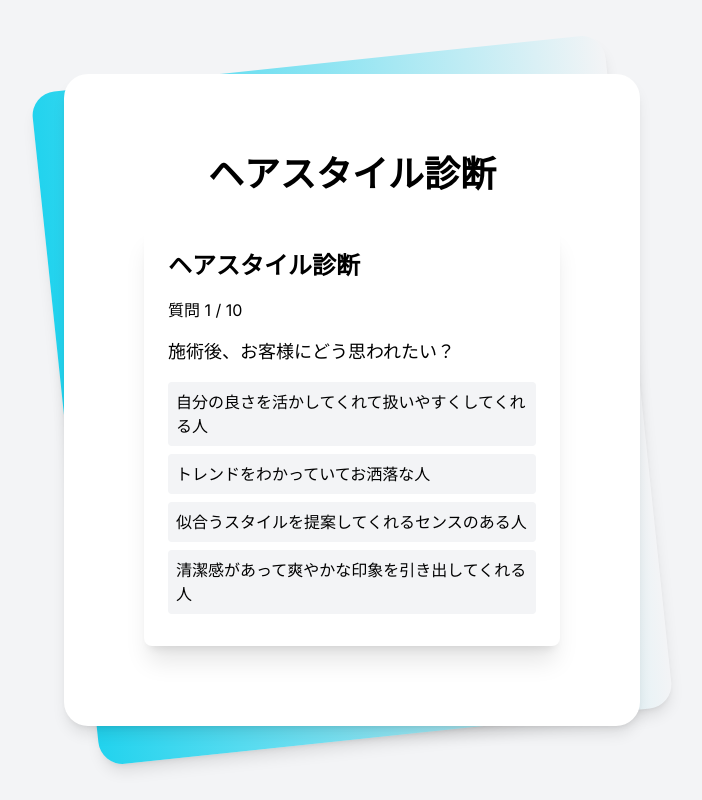
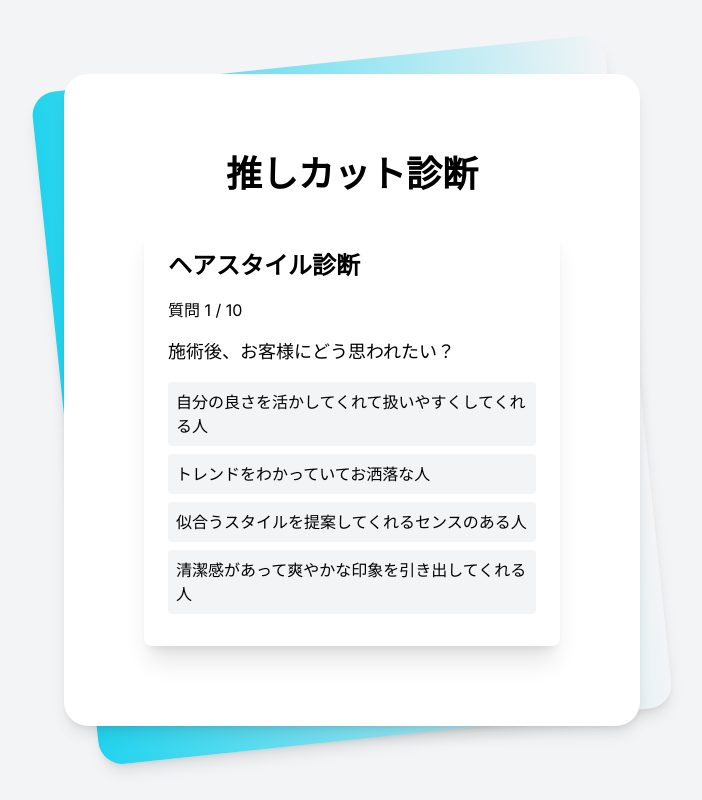
Before and after one commit to dvdr1121/my-personality, a Next.js app: page / in a window 1280 px wide. Shown: the whole page, without its empty margins (288-990 px from the left). Built offline with nearby package versions, Linux system fonts and the light colour scheme.

Commit message:
タイトルを推しカット診断に変更し、関連ファイルを更新

```diff
--- a/app/layout.tsx
+++ b/app/layout.tsx
@@ -4,7 +4,7 @@ import { Inter } from 'next/font/google'
 const inter = Inter({ subsets: ['latin'] })
 
 export const metadata = {
-  title: 'ヘアスタイル診断',
+  title: '推しカット診断',
   description: 'あなたに最適なヘアスタイルを診断します',
 }
 
--- a/app/page.tsx
+++ b/app/page.tsx
@@ -6,7 +6,7 @@ export default function Home() {
       <div className="relative py-3 sm:max-w-xl sm:mx-auto">
         <div className="absolute inset-0 bg-gradient-to-r from-cyan-400 to-light-blue-500 shadow-lg transform -skew-y-6 sm:skew-y-0 sm:-rotate-6 sm:rounded-3xl"></div>
         <div className="relative px-4 py-10 bg-white shadow-lg sm:rounded-3xl sm:p-20">
-          <h1 className="text-4xl font-bold mb-8 text-center">ヘアスタイル診断</h1>
+          <h1 className="text-4xl font-bold mb-8 text-center">推しカット診断</h1>
           <DiagnosisForm />
         </div>
       </div>
```
